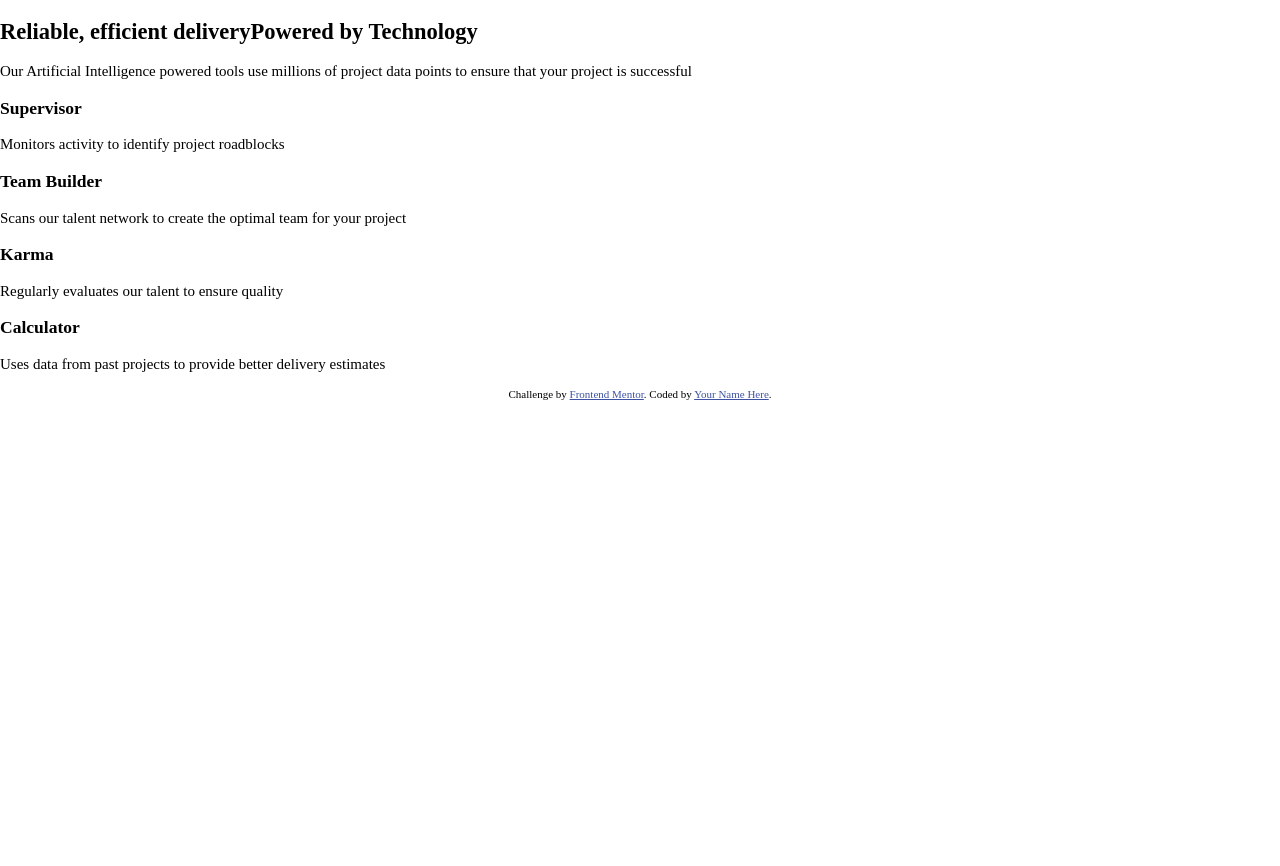
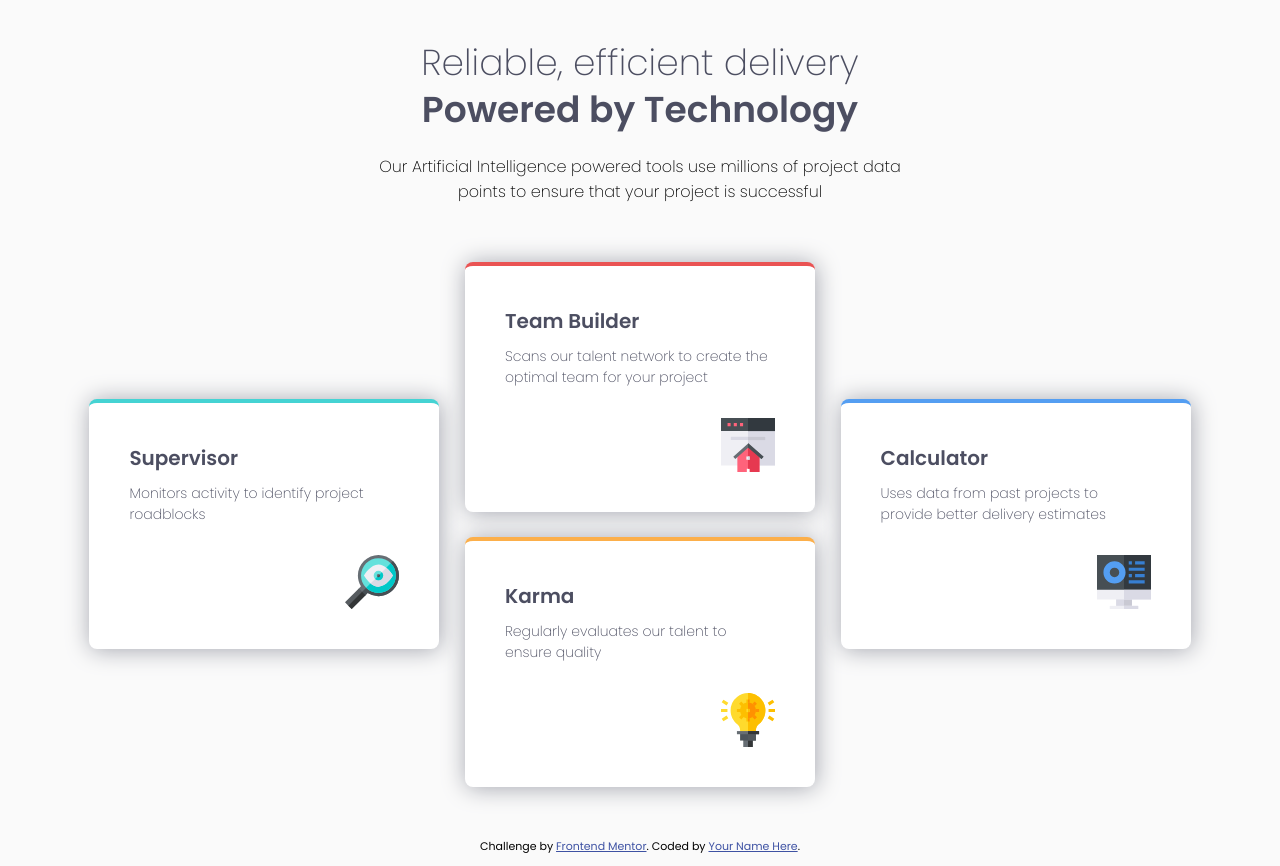
Before and after one commit to grenielxdevs/fem_four_card_feature_section, a plain HTML site: page index.html in a window 1280 px wide. Before the commit the page ends 800 px from the top, so only its background shows below. Drawn offline with Linux system fonts and the light colour scheme.

Commit message:
fem_four_card_feature_section: pc version styles and contents done

```diff
--- a/index.html
+++ b/index.html
@@ -25,27 +25,29 @@
           to ensure that your project is successful</p>
         <div class="content-columns">
           <div class="column">
-            <div class="card">
+            <div class="card cyan">
               <h3>Supervisor</h3>
               <p>Monitors activity to identify project roadblocks</p>
+              <img src="./images/icon-supervisor.svg" alt="">
             </div>
           </div>
           <div class="column">
-            <div class="card">
+            <div class="card red">
               <h3>Team Builder</h3>
               <p>Scans our talent network to create the optimal team for your project</p>
+              <img src="./images/icon-team-builder.svg" alt="">
+            </div>
+            <div class="card orange">
+              <h3>Karma</h3>
+              <p>Regularly evaluates our talent to ensure quality</p>
+              <img src="./images/icon-karma.svg" alt="">
             </div>
           </div>
           <div class="column">
-            <div class="card">
-              <h3>Karma</h3>
-              <p>Regularly evaluates our talent to ensure quality</p>
-            </div>
-          </div>
-          <div class="column">
-            <div class="card">
+            <div class="card blue">
               <h3>Calculator</h3>
               <p>Uses data from past projects to provide better delivery estimates</p>
+              <img src="./images/icon-calculator.svg" alt="">
             </div>
           </div>
         </div>
--- a/styles.css
+++ b/styles.css
@@ -10,6 +10,7 @@
     --very-dark-blue: hsl(234, 12%, 34%);
     --grayish-blue: hsl(229, 6%, 66%);
     --very-light-gray: hsl(0, 0%, 98%);
+    --white: #ffffff;
 }
 
 body {
@@ -17,6 +18,105 @@ body {
     padding: 0;
     font-size: 15px;
     font-weight: 400;
+    font-family: "Poppins", sans-serif;
+    background-color: var(--very-light-gray);
+}
+
+/* Container Styles */
+.container {
+    margin: 0 auto;
+    max-width: 1200px;
+    width: 100%;
+    height: 100%;
+    padding: 40px 20px;
+}
+
+/* Content Styles */
+.content {
+    width: 100%;
+}
+
+.content h2 {
+    margin: 0 0 20px;
+    font-size: 36px;
+    font-weight: 200;
+    text-align: center;
+    line-height: 1.3;
+    color: var(--very-dark-blue);
+}
+
+.content h2 strong {
+    display: block;
+}
+
+.content p {
+    margin: 0 auto;
+    max-width: 560px;
+    font-size: 16px;
+    font-weight: 200;
+    text-align: center;
+}
+
+.content .content-columns {
+    margin-top: 5%;
+    display: flex;
+    justify-content: center;
+    gap: 2vw;
+}
+
+.content .content-columns .column {
+    display: flex;
+    flex-direction: column;
+    align-items: center;
+    justify-content: center;
+    gap: 2vw;
+}
+
+/* Card Styles */
+.card {
+    max-width: 350px;
+    width: 100%;
+    background-color: var(--white);
+    border-radius: 8px;
+    box-shadow: 1px 1px 23px 0px var(--grayish-blue);
+    padding: 40px;
+}
+
+.card.cyan {
+    border-top: 4px solid var(--cyan);
+}
+
+.card.red {
+    border-top: 4px solid var(--red);
+}
+
+.card.orange {
+    border-top: 4px solid var(--orange);
+}
+
+.card.blue {
+    border-top: 4px solid var(--blue);
+}
+
+.card h3 {
+    margin: 0 auto 10px;
+    font-size: 20px;
+    font-weight: 600;
+    color: var(--very-dark-blue);
+}
+
+.card p {
+    font-size: 14px;
+    font-weight: 200;
+    color: var(--very-dark-blue);
+    text-align: left;
+    margin-bottom: 30px;
+}
+
+.card img {
+    max-width: 100%;
+    width: 20%;
+    float: right;
 }
 
 .attribution {
```
